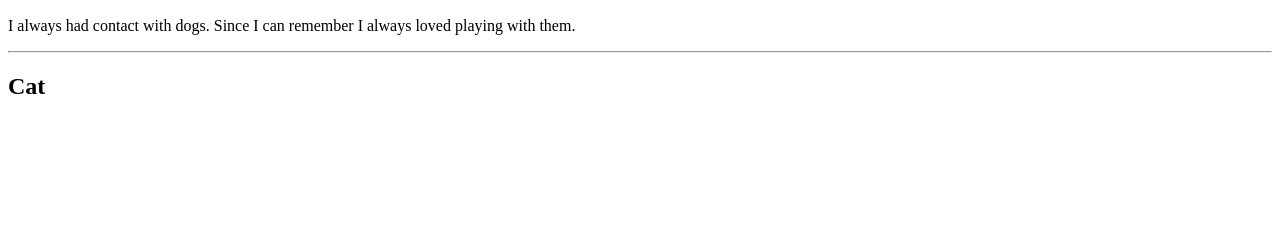
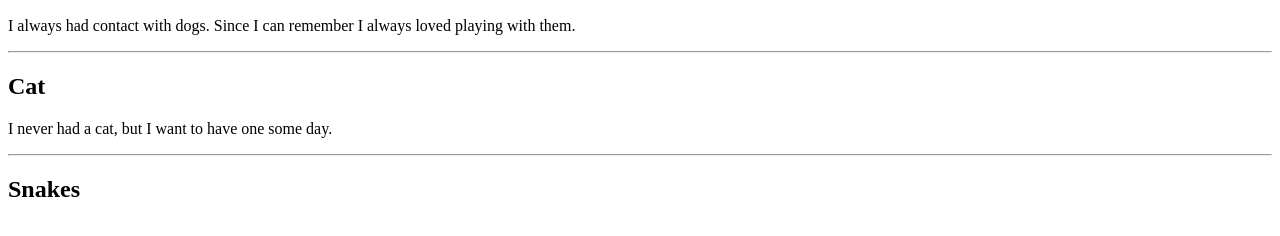
Before and after one commit to KTProg-2024/favorite-pet-Lara-paulino, a plain HTML site: page index.html in a window 1280 px wide. Shown: the part 110-346 px from the top of the page. Drawn offline with Linux system fonts and the light colour scheme.

Commit message:
Second edit

```diff
--- a/index.html
+++ b/index.html
@@ -9,6 +9,7 @@
   <h2>Dog</h2>
   <p> I always had contact with dogs. Since I can remember I always loved playing with them.
    <hr>  <h2> Cat </h2>
-   <p>
+   <p> I never had a cat, but I want to have one some day.
+  <hr> <h2> Snakes</h2>
     </body>
 </html>
```
